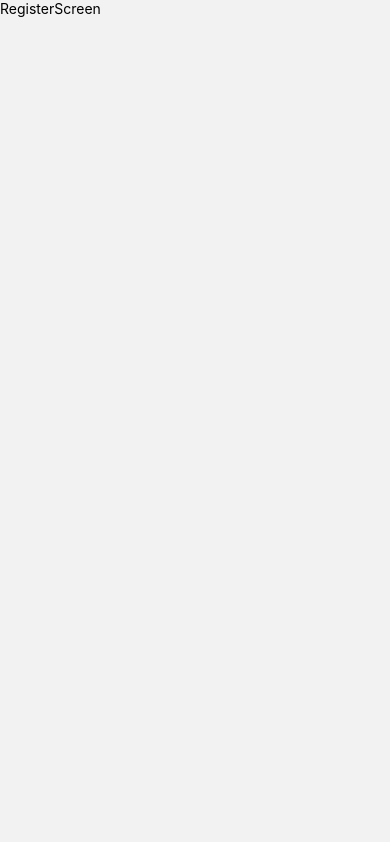
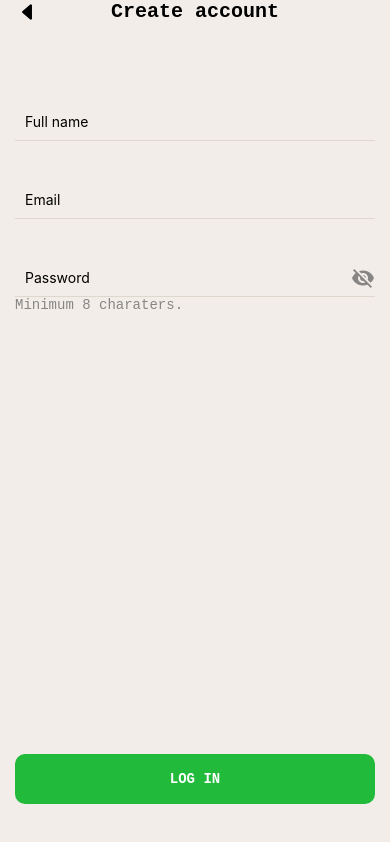
Before and after one commit to tienhoc14/CaloTrackerv2, a React Native app: screen /Register in a window 390 px wide. Built offline with nearby package versions, Linux system fonts and the light colour scheme.

Commit message:
login and register

```diff
--- a/App.js
+++ b/App.js
@@ -1,20 +1,10 @@
 import { NavigationContainer } from '@react-navigation/native';
-import { createNativeStackNavigator } from '@react-navigation/native-stack';
-import { View, Text } from 'react-native';
-import LoginScreen from './src/screens/LoginScreen';
-import RegisterScreen from './src/screens/RegisterScreen';
-import StartScreen from './src/screens/StartScreen';
-
-const Stack = createNativeStackNavigator()
+import StartNavigation from './src/navigations/StartNavigation';
 
 export default function App() {
   return (
     <NavigationContainer>
-      <Stack.Navigator initialRouteName='Started' screenOptions={{ headerShown: false }} >
-        <Stack.Screen name='Start' component={StartScreen} />
-        <Stack.Screen name='Login' component={LoginScreen} />
-        <Stack.Screen name='Register' component={RegisterScreen} />
-      </Stack.Navigator>
+      <StartNavigation />
     </NavigationContainer>
   );
 }
--- a/src/components/AppButton.js
+++ b/src/components/AppButton.js
@@ -1,11 +1,21 @@
-import { View, Text } from 'react-native'
+import { TouchableOpacity } from 'react-native'
 import React from 'react'
+import AppText from './AppText'
 
-const AppButton = () => {
+const AppButton = ({ label, onPress }) => {
   return (
-    <View>
-      <Text>AppButton</Text>
-    </View>
+    <TouchableOpacity
+      onPress={onPress}
+      style={{
+        backgroundColor: '#21BA3A',
+        height: 50,
+        borderRadius: 10,
+        alignItems: "center",
+        justifyContent: "center",
+      }}
+    >
+      <AppText content={label} color='#fff' fontWeight={'bold'} />
+    </TouchableOpacity>
   )
 }
 
--- a/src/navigations/StartNavigation.js
+++ b/src/navigations/StartNavigation.js
@@ -0,0 +1,19 @@
+import React from 'react'
+import { createNativeStackNavigator } from '@react-navigation/native-stack';
+import LoginScreen from '../screens/LoginScreen';
+import RegisterScreen from '../screens/RegisterScreen';
+import StartScreen from '../screens/StartScreen';
+
+const Stack = createNativeStackNavigator()
+
+const StartNavigation = () => {
+    return (
+        <Stack.Navigator initialRouteName='Start' screenOptions={{ headerShown: false }} >
+            <Stack.Screen name='Start' component={StartScreen} />
+            <Stack.Screen name='Login' component={LoginScreen} />
+            <Stack.Screen name='Register' component={RegisterScreen} />
+        </Stack.Navigator>
+    )
+}
+
+export default StartNavigation
--- a/src/screens/LoginScreen.js
+++ b/src/screens/LoginScreen.js
@@ -1,10 +1,84 @@
-import { View, Text } from 'react-native'
-import React from 'react'
+import { View, StatusBar, TextInput, TouchableOpacity, } from 'react-native'
+import React, { useState } from 'react'
 
-const LoginScreen = () => {
+import color from '../styles/color'
+import AppText from '../components/AppText'
+import { Ionicons } from '@expo/vector-icons';
+import AppButton from '../components/AppButton';
+
+const LoginScreen = ({ navigation }) => {
+
+  const [focusOn, setFocusOn] = useState(0)
+
   return (
-    <View>
-      <Text>LoginScreen</Text>
+    <View
+      style={{
+        paddingTop: StatusBar.currentHeight + 10,
+        flex: 1,
+        backgroundColor: color.BGcolor,
+        paddingHorizontal: 15,
+      }}
+    >
+
+      <View
+        style={{
+          alignItems: 'center',
+          justifyContent: 'center',
+        }}
+      >
+        <Ionicons name="caret-back-outline" size={24} color="black"
+          onPress={() => navigation.goBack()}
+          style={{
+            position: 'absolute',
+            left: 0
+          }} />
+        <AppText content={'Login'} fontSize={20} fontWeight={'bold'} />
+      </View>
+
+      <View
+        style={{
+          flex: 1,
+          paddingTop: 80,
+        }}
+      >
+        <View
+          style={{
+            borderBottomWidth: 1,
+            borderBottomColor: focusOn == 1 ? '#21BA3A' : '#DED7CE',
+            padding: 10,
+          }}
+        >
+          <TextInput placeholder='Email'
+            onFocus={() => { setFocusOn(1) }}
+          />
+        </View>
+
+        <View
+          style={{
+            padding: 10,
+            borderBottomWidth: 1,
+            borderBottomColor: focusOn == 2 ? '#21BA3A' : '#DED7CE',
+            marginTop: 40,
+          }}
+        >
+          <TextInput placeholder='Password'
+            onFocus={() => { setFocusOn(2) }}
+            secureTextEntry={true} />
+        </View>
+
+        <TouchableOpacity
+          style={{
+            alignSelf: 'center',
+            marginTop: 40,
+          }}
+        >
+          <AppText content={'FORGOT YOUR PASSWORD?'} fontSize={16} />
+        </TouchableOpacity>
+      </View>
+      <View
+        style={{ bottom: 40 }}>
+        <AppButton label={'LOG IN'} onPress={() => { }} />
+      </View>
     </View>
   )
 }
--- a/src/screens/RegisterScreen.js
+++ b/src/screens/RegisterScreen.js
@@ -1,10 +1,104 @@
-import { View, Text } from 'react-native'
-import React from 'react'
+import { View, StatusBar, TextInput, TouchableOpacity, } from 'react-native'
+import React, { useState } from 'react'
 
-const RegisterScreen = () => {
+import color from '../styles/color'
+import AppText from '../components/AppText'
+import { Ionicons } from '@expo/vector-icons';
+import AppButton from '../components/AppButton';
+import { MaterialIcons } from '@expo/vector-icons';
+
+const RegisterScreen = ({ navigation }) => {
+
+  const [focusOn, setFocusOn] = useState(0)
+  const [visible, setVisible] = useState(false)
+
   return (
-    <View>
-      <Text>RegisterScreen</Text>
+    <View
+      style={{
+        paddingTop: StatusBar.currentHeight + 10,
+        flex: 1,
+        backgroundColor: color.BGcolor,
+        paddingHorizontal: 15,
+      }}
+    >
+
+      <View
+        style={{
+          alignItems: 'center',
+          justifyContent: 'center',
+        }}
+      >
+        <Ionicons name="caret-back-outline" size={24} color="black"
+          onPress={() => navigation.goBack()}
+          style={{
+            position: 'absolute',
+            left: 0
+          }} />
+        <AppText content={'Create account'} fontSize={20} fontWeight={'bold'} />
+      </View>
+
+      <View
+        style={{
+          flex: 1,
+          paddingTop: 80,
+        }}
+      >
+        <View
+          style={{
+            borderBottomWidth: 1,
+            borderBottomColor: focusOn == 1 ? '#21BA3A' : '#DED7CE',
+            padding: 10,
+          }}
+        >
+          <TextInput placeholder='Full name'
+            onFocus={() => { setFocusOn(1) }}
+          />
+        </View>
+
+        <View
+          style={{
+            borderBottomWidth: 1,
+            borderBottomColor: focusOn == 3 ? '#21BA3A' : '#DED7CE',
+            padding: 10,
+            marginTop: 40,
+          }}
+        >
+          <TextInput placeholder='Email'
+            onFocus={() => { setFocusOn(3) }}
+          />
+        </View>
+
+        <View
+          style={{
+            padding: 10,
+            borderBottomWidth: 1,
+            borderBottomColor: focusOn == 2 ? '#21BA3A' : '#DED7CE',
+            marginTop: 40,
+            justifyContent: 'center',
+          }}
+        >
+          <TextInput placeholder='Password'
+            onFocus={() => { setFocusOn(2) }}
+            secureTextEntry={visible ? false : true} />
+
+          <MaterialIcons name={visible ? 'visibility' : 'visibility-off'} size={24} color="#878685"
+            onPress={() => {
+              setVisible(!visible)
+            }}
+            style={{
+              position: 'absolute',
+              right: 0,
+            }} />
+
+        </View>
+
+        <AppText content={'Minimum 8 charaters.'} color={'#878685'} />
+
+      </View>
+      <View
+        style={{ bottom: 40 }}>
+        <AppButton label={'LOG IN'} onPress={() => { }} />
+      </View>
     </View>
   )
 }
--- a/src/screens/StartScreen.js
+++ b/src/screens/StartScreen.js
@@ -1,6 +1,8 @@
 import { View, Text, SafeAreaView, Platform, StatusBar, TouchableOpacity } from 'react-native'
 import React from 'react'
 import AppText from '../components/AppText'
+import color from '../styles/color'
+import AppButton from '../components/AppButton'
 
 const StartScreen = ({ navigation }) => {
     return (
@@ -8,7 +10,7 @@ const StartScreen = ({ navigation }) => {
             style={{
                 paddingTop: Platform.OS == 'android' ? StatusBar.currentHeight : 0,
                 flex: 1,
-                backgroundColor: '#F2EDE8',
+                backgroundColor: color.BGcolor,
                 paddingHorizontal: 20,
             }}
         >
@@ -17,7 +19,7 @@ const StartScreen = ({ navigation }) => {
                 flex: 1,
                 justifyContent: 'center',
             }}>
-                <AppText content={'Calories Tracker'} fontSize={25} fontWeight='bold' />
+                <AppText content={'Calories Tracker'} fontSize={30} fontWeight='bold' />
             </View>
 
             <View
@@ -25,20 +27,8 @@ const StartScreen = ({ navigation }) => {
                     bottom: 40,
                 }}
             >
-                <TouchableOpacity
-                    onPress={
-                        () => navigation.navigate('Register')
-                    }
-                    style={{
-                        backgroundColor: '#21BA3A',
-                        height: 50,
-                        borderRadius: 10,
-                        alignItems: "center",
-                        justifyContent: "center",
-                    }}
-                >
-                    <AppText content={'GET STARTED'} color='#fff' fontWeight={'bold'} />
-                </TouchableOpacity>
+
+                <AppButton label={'GET STARTED'} onPress={() => navigation.navigate('Register')} />
 
                 <View
                     style={{
--- /dev/null
+++ b/src/styles/color.js
@@ -0,0 +1,3 @@
+export default {
+    BGcolor: '#F2EDE8',
+}
```
